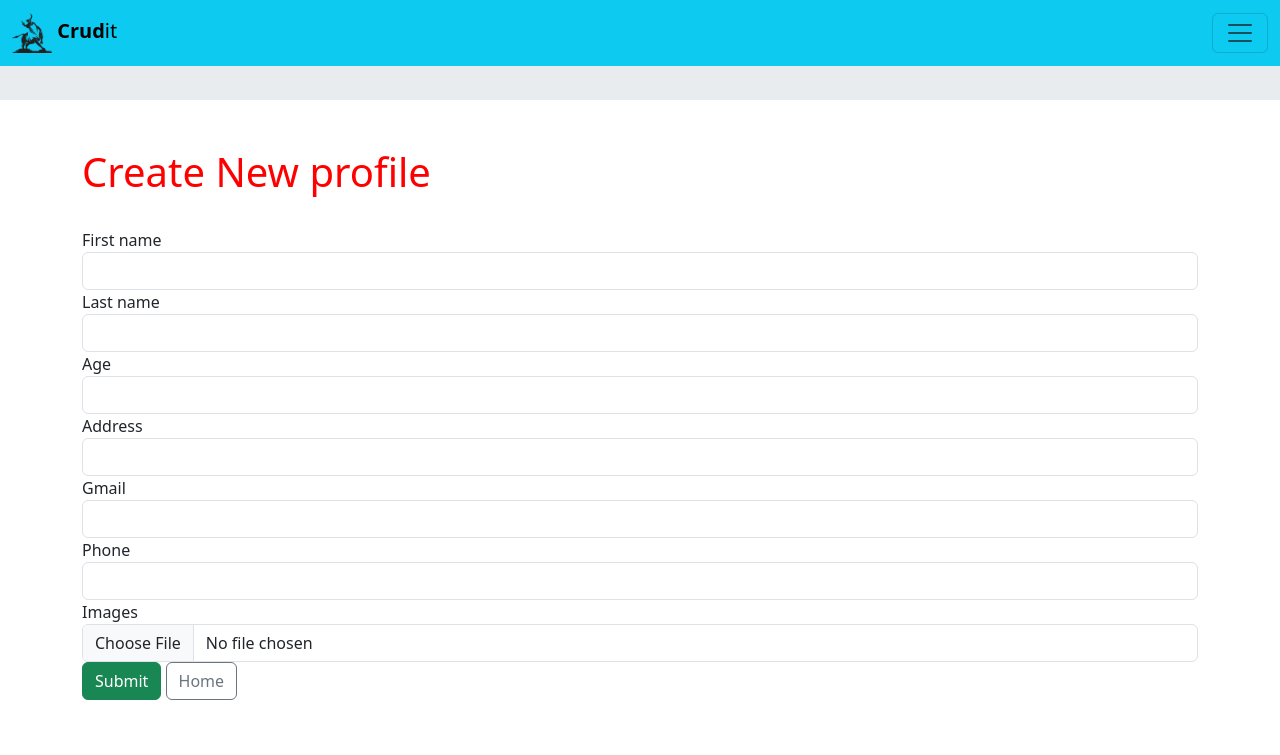
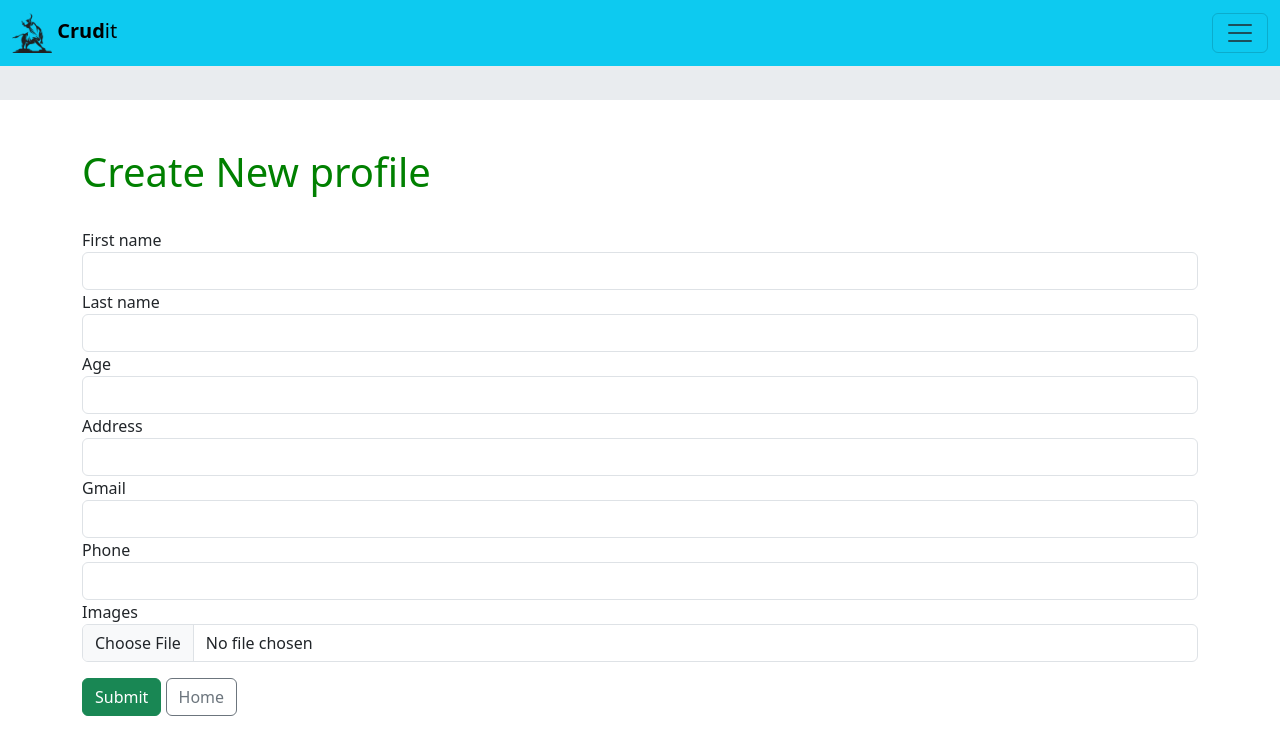
Before and after one commit to Sreenathkk00/crud_project, a Django app: page /form/ in a window 1280 px wide. Shown: the top 755 px of the page. Run offline with Django 4.2, Linux system fonts and the light colour scheme.

Commit message:
h1 color :green

```diff
--- a/details_app/static/css/style.css
+++ b/details_app/static/css/style.css
@@ -1,3 +1,3 @@
 h1{
-    color: red;
+    color: rgb(0, 255, 89);
 }
--- a/details_app/templates/form.html
+++ b/details_app/templates/form.html
@@ -3,7 +3,7 @@
 {% block content %}
 
 <div class="container pt-5">
-    <h1> Create New profile</h1>
+    <h1 style="color:green;"> Create New profile</h1>
     <br/>
     <form method="post" enctype="multipart/form-data" novalidate>
         {% csrf_token %}
@@ -17,7 +17,7 @@
 
             </div>
         {% endfor %}
-        <div>
+        <div class=" mt-3">
             <button type="submit" class="btn btn-success">Submit</button>
             <a href="{% url 'detail_list' %}" class="btn btn-outline-secondary">Home</a>
 
--- a/details_app/templates/index.html
+++ b/details_app/templates/index.html
@@ -65,7 +65,7 @@
 
  <!-- Second div content -->
  <div class="mt-5 pt-5 row d-flex justify-content-center bg-body-secondary">
-  <div class="container mt-1  d-flex justify-content-end pr-3 ">
+  <div class="container mt-1  d-flex justify-content-center pr-3 ">
     {% if request.path == "/" %}
               <a class="btn btn-outline-secondary" href="{% url 'form_page' %}">Create</a>
           {% endif %}
```
